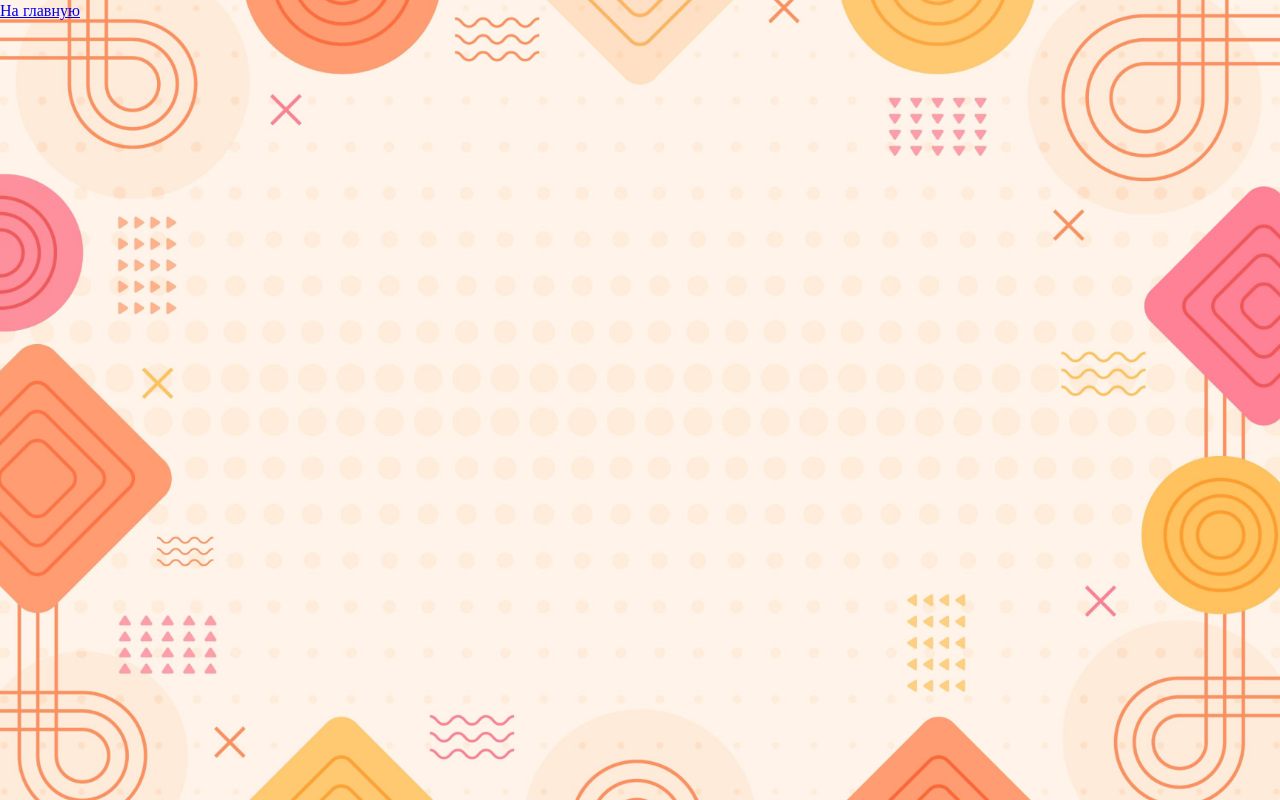
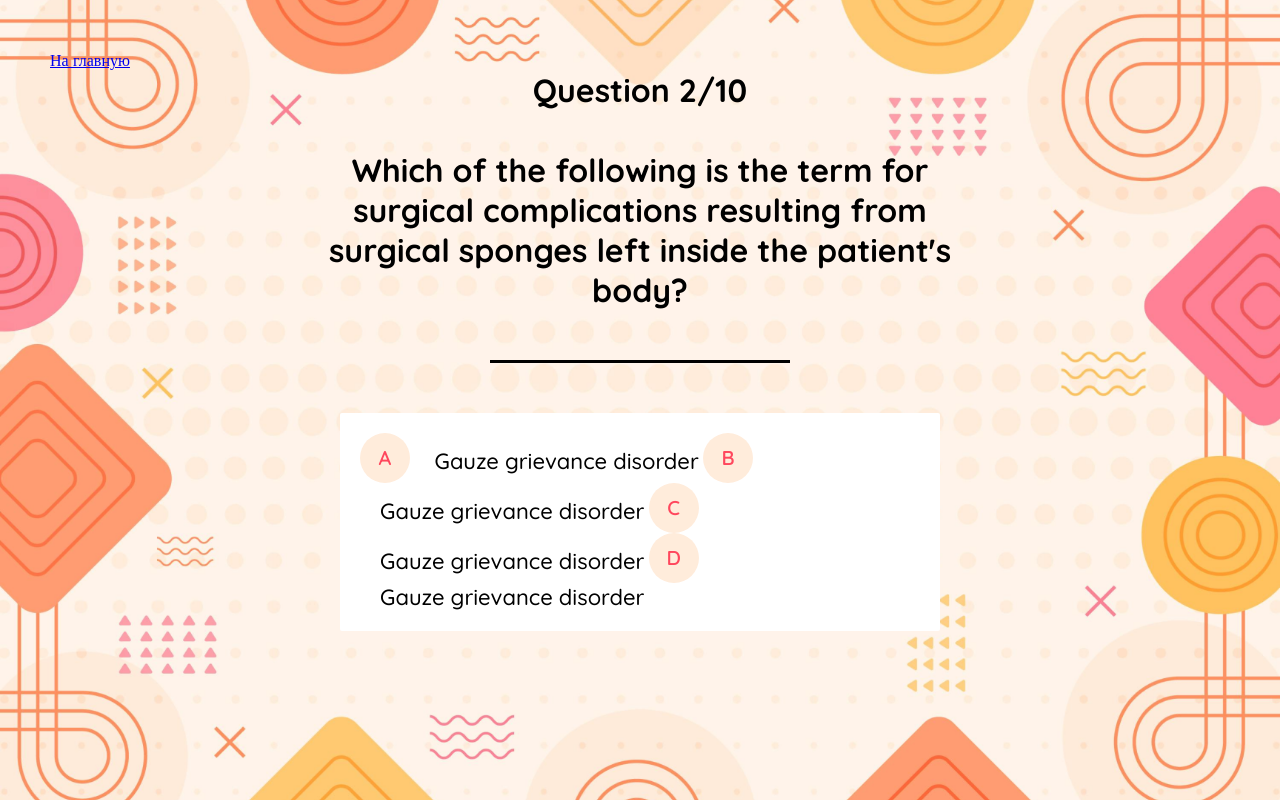
Before and after one commit to kasalava/odin-1, a plain HTML site: page task3/task3.html in a window 1280 px wide. Drawn offline with Linux system fonts and the light colour scheme.

Commit message:
answer hover

```diff
--- a/task3/style.css
+++ b/task3/style.css
@@ -10,5 +10,59 @@ body{
     background-size: cover;
     background-position: center;
     height: 100vh;
+    padding: 50px;
+}
+
+h1{
+    text-align: center;
+    max-width: 700px;
+    margin: 0 auto;
+}
+
+h1::after{
+    content:"";
+    display: block;
+    width: 300px    ;
+    height: 3px;
+    background: black;
+    margin: 50px auto ;
+}
+
+.answer{
+   max-width:  600px;
+   margin: 0 auto;
+   background: white;
+   border-radius: 2px;
+   padding: 20px;
+   box-shadow: 2px 2px 10px rgba(0 0 0 0.2);
+}
+
+.answer-letter{
+    width: 50px;
+    height: 50px;
+    background: #FFECDB;
+    color: #FF475D;
+    border-radius: 50%;
+    text-align: center;
+    line-height: 50px;
+    font-size: 20px;
+    font-weight: 600;
+    display: inline-block;
+}
+
+.answer p{
+    display: inline-block;
+    vertical-align: middle;
+    margin-left: 20px;
+    font-size: 22px;
+    font-weight: 500;
+}
+
+.answer:hover{
+    background: #FE909D;
+    color: white;
+}
+
+.answer:hover.answer-letter{
 
 }
--- a/task3/task3.html
+++ b/task3/task3.html
@@ -12,5 +12,27 @@
 
 <body>
     <a href="../index.html" >На главную</a>
+    <h1>Question 2/10 <br><br>Which of the following is the term for surgical complications resulting from surgical sponges left inside the patient's body?</h1>
+    <div class="answer">
+        <span class="answer-letter">A</span>
+        <p>Gauze grievance disorder</p>
+
+        <span class="answer-letter">B</span>
+        <p>Gauze grievance disorder</p>
+
+        <span class="answer-letter">C</span>
+        <p>Gauze grievance disorder</p>
+
+        <span class="answer-letter">D</span>
+        <p>Gauze grievance disorder</p>
+
+
+
+    </div>
+
+
+
+
+
 </body>
 </html>
```
